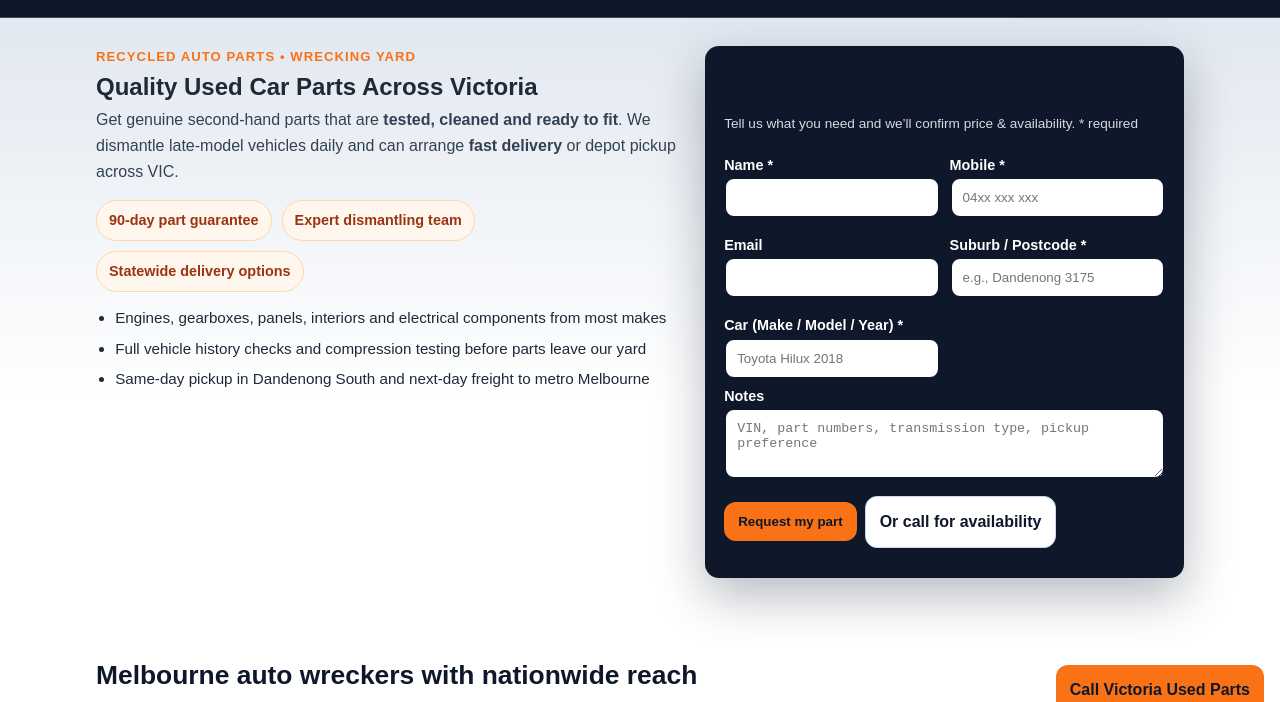
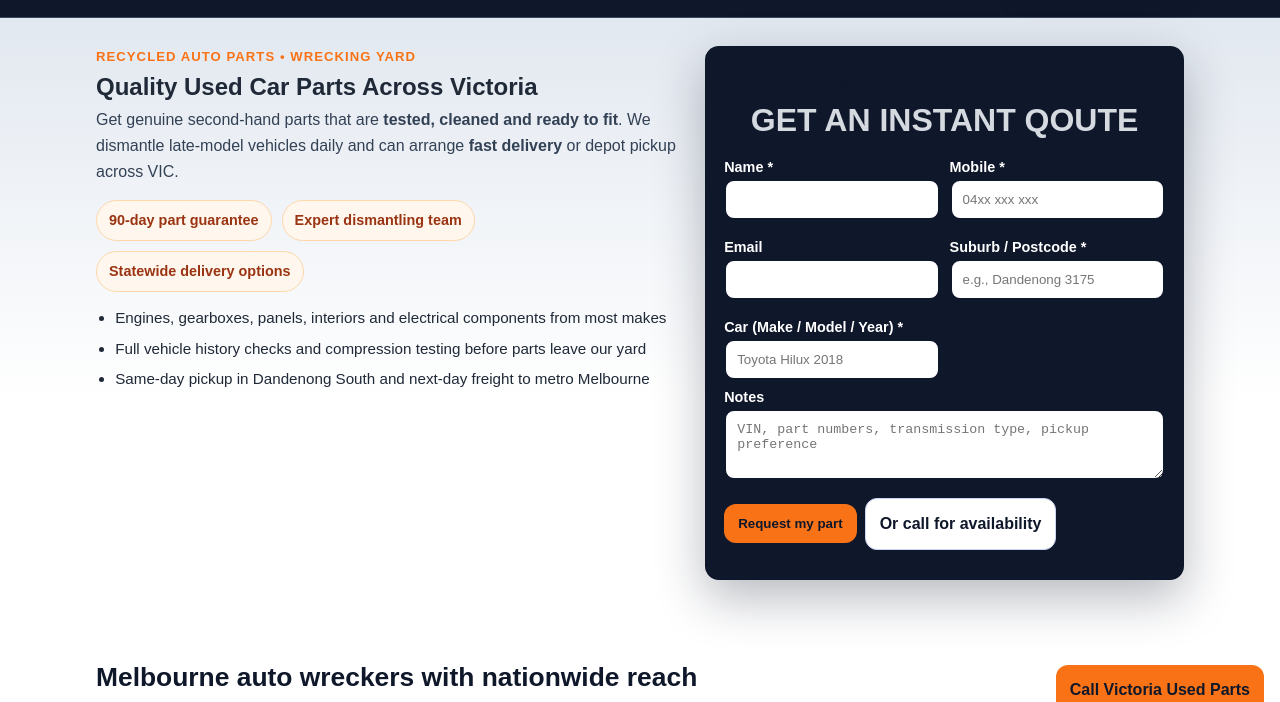
Before and after one commit to farzadnpc/wrecker-service-website, a plain HTML site: page index.html in a window 1280 px wide. Shown: the part 69-771 px from the top of the page. Drawn offline with nearby package versions, Linux system fonts and the light colour scheme.

Commit message:
some changes to quote forms

```diff
--- a/index.html
+++ b/index.html
@@ -171,7 +171,7 @@
         <!-- Quote form -->
         <div class="quote">
           <h2>Request a part quote</h2>
-          <p class="hint">Tell us what you need and we’ll confirm price & availability. * required</p>
+          <p class="hint hint-script">GET AN INSTANT QOUTE</p>
           <form id="quote-form" novalidate>
             <input type="text" name="_hp" id="_hp" style="position:absolute;left:-9999px;" tabindex="-1" autocomplete="off">
             <fieldset class="grid">
--- a/styles/styles.css
+++ b/styles/styles.css
@@ -55,9 +55,10 @@ h1{font-size:clamp(1.8rem,2.2vw+1rem,2.8rem);line-height:1.15;margin:.4rem 0}
 
 /* ===== Quote card ===== */
 .quote{background:#0f172a;color:#fff;border-radius:14px;padding:16px 18px;border:1px solid rgba(15,23,42,.7);box-shadow:0 18px 50px rgba(15,23,42,.3)}
-.quote h2{margin:.2rem 0 6px;font-size:1.3rem}
-.hint{font-size:.85rem;color:#475569}
+.quote h2{margin:0 0 4px;font-size:1.3rem}
+.hint{font-size:.85rem;color:#000000}
 .quote .hint{color:rgba(241,245,249,.88)}
+.hint-script{font-family:inherit;font-style:normal;font-weight:700;letter-spacing:0;font-size:2rem;line-height:1.25;text-align:center;margin:2px 0 10px}
 form fieldset{border:none;margin:0;padding:0}
 .grid{display:grid;grid-template-columns:1fr 1fr;gap:10px}
 .grid-1{grid-template-columns:1fr}
```
Also changed, not shown: cash-for-cars.html (+1 -1 lines).
